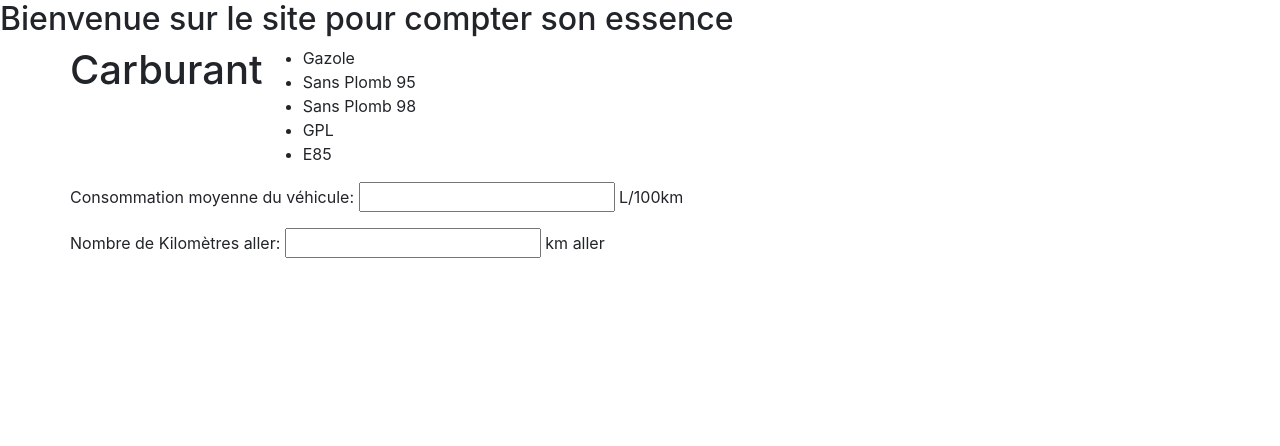
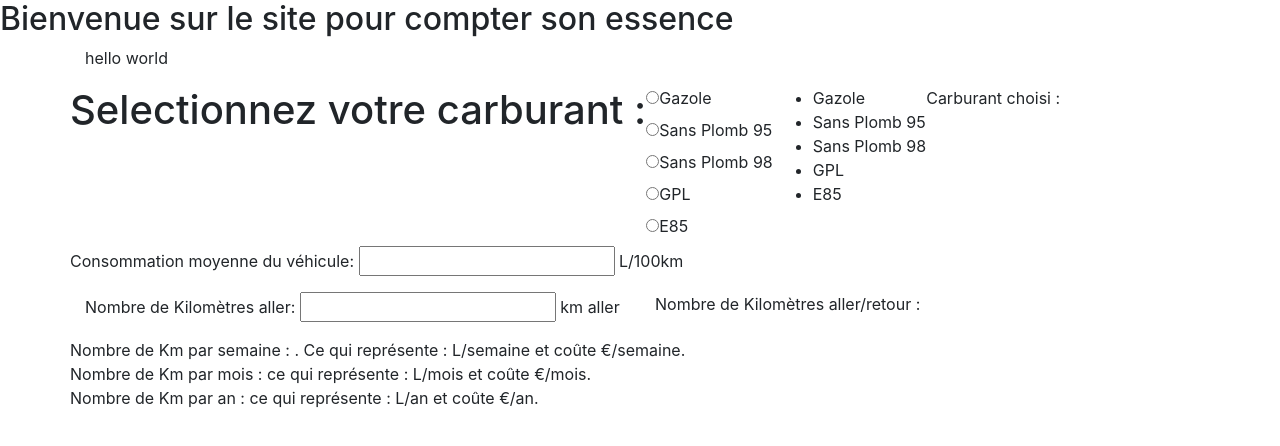
Before and after one commit to cidja/calcul, a plain HTML site: page index.html in a window 1280 px wide. Drawn offline with nearby package versions, Linux system fonts and the light colour scheme.

Commit message:
ajout des boutons radio

```diff
--- a/index.html
+++ b/index.html
@@ -11,17 +11,48 @@
 </head>
 <body>
     <h2>Bienvenue sur le site pour compter son essence</h2>
-    <div class="app">
+    <div id="app">
         <div class="container">
+            <p>{{ message }}</p>
             <div class="row">
-                <h1 class="carburant">Carburant</h1>
+                <h1 class="carburant">Selectionnez votre carburant :</h1>
+                <div>
+                    <div>
+                        <input type='radio' value="{{ carburants[0] }}">
+                        <label for=' {{ carburant[0] }}'>
+                            {{ carburants[0] }}
+                        </label>
+                    </div>
+                    <div>
+                        <input type='radio' value="{{ carburants[1] }}">
+                        <label for=' {{ carburant[1] }}'>
+                            {{ carburants[1] }}
+                        </label>
+                    </div>
+                    <div>
+                        <input type='radio' value="{{ carburants[2] }}">
+                        <label for=' {{ carburant[2] }}'>
+                            {{ carburants[2] }}
+                        </label>
+                    </div>
+                    <div>
+                        <input type='radio' value="{{ carburants[3] }}">
+                        <label for=' {{ carburant[3] }}'>
+                            {{ carburants[3] }}
+                        </label>
+                    </div>
+                    <div>
+                        <input type='radio' value="{{ carburants[4] }}">
+                        <label for=' {{ carburant[4] }}'>
+                        {{ carburants[4] }}
+                    </label>
+                    </div>
+
+                </div>
                 <ul>
-                    <li>Gazole</li>
-                    <li>Sans Plomb 95</li>
-                    <li>Sans Plomb 98</li>
-                    <li>GPL</li>
-                    <li>E85</li>
+                    <li v-for='carburant in carburants'>{{ carburant }} </li>
                 </ul>
+                <div>Carburant choisi : <span v-model='carburant'></span></div>
             </div>
         </div>
 
@@ -33,9 +64,22 @@
 
         <div class="container">
             <div class="row">
-                <p>Nombre de Kilomètres aller: <input type="number"> km aller</p>
+                <div class="col-6">
+                    <p>Nombre de Kilomètres aller: <input type="number"> km aller</p>
+                </div>
+                <div class="col-6">
+                    <p>Nombre de Kilomètres aller/retour : {{ kmallerretour }} </p>
+                </div>
             </div>
         </div>
+
+        <div class="container">
+            <div class="row">Nombre de Km par semaine : {{ kmsem }}. Ce qui représente : {{ consosemaine }} L/semaine et coûte {{ eurossemaine }} €/semaine.</div>
+            <div class="row">Nombre de Km par mois : {{ kmmois }}  ce qui représente : {{ consomois }} L/mois et coûte {{ eurosmois }} €/mois.</div>
+            <div class="row">Nombre de Km par an : {{ kman }} ce qui représente : {{ consoan }} L/an et coûte {{ eurosan }} €/an.</div>
+        </div>
     </div>
+
+    <script src="main.js"></script>
 </body>
 </html>
--- /dev/null
+++ b/main.js
@@ -0,0 +1,10 @@
+const App = {
+    data(){
+        return {
+            carburants : ['Gazole','Sans Plomb 95','Sans Plomb 98', 'GPL', 'E85'],
+            message: "hello world"
+        }
+    }
+}
+
+Vue.createApp(App).mount('#app')
```
